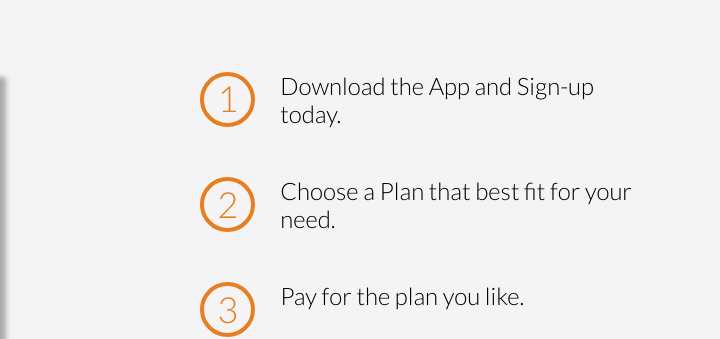
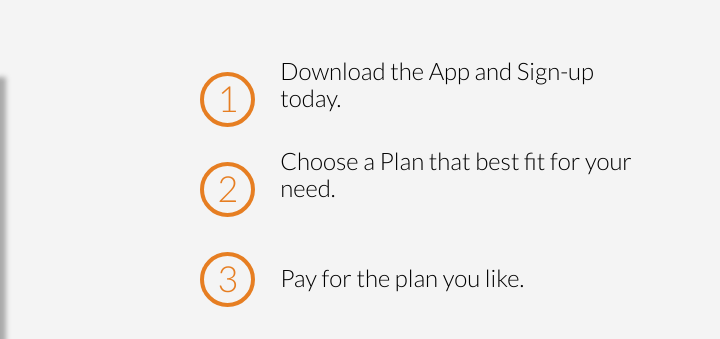
Before and after one commit to TA108/ScrollBites, a plain HTML site: page index.html in a window 1280 px wide. Shown: the part 2040-2379 px from the top of the page, 560-1280 px from the left. Drawn offline with nearby package versions, Linux system fonts and the light colour scheme.

Commit message:
How it works section completed

```diff
--- a/index.html
+++ b/index.html
@@ -122,15 +122,15 @@
                 <div class="col span_1_of_2 steps-box">
                     <div class="works-step">
                         <div>1</div>
-                        <p>Download the App and Sign-up today.</p>
+                        <p class="one-line">Download the App and Sign-up today.</p>
                     </div>
                     <div class="works-step">
                         <div>2</div>
-                        <p>Choose a Plan that best fit for your need.</p>
+                        <p class="one-line">Choose a Plan that best fit for your need.</p>
                     </div>
                     <div class="works-step">
                         <div>3</div>
-                        <p>Pay for the plan you like.</p>
+                        <p class="one-line">Pay for the plan you like.</p>
                     </div>
                     <div class="works-step">
                         <div>4</div>
--- a/resources/css/style.css
+++ b/resources/css/style.css
@@ -309,3 +309,9 @@ h2:after{
     height: 0;
     visibility: hidden;
 }
+
+.one-line {
+    display: flex;
+    align-items: flex-end;
+    height: 40px;
+}
```
